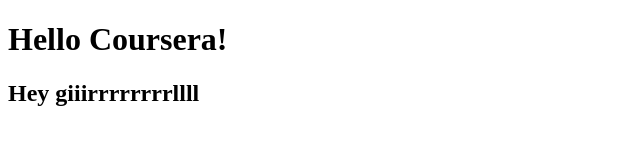
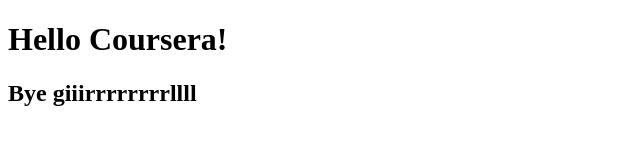
Before and after one commit to WiggyWamWam/CourseraTest, a plain HTML site: page index.html in a window 1280 px wide. Shown: the full height of the page, 0-640 px from the left. Drawn offline with Linux system fonts and the light colour scheme.

Commit message:
Bye girl

```diff
--- a/index.html
+++ b/index.html
@@ -7,6 +7,6 @@
 </head>
 <body>
 <h1>Hello Coursera!</h1>
-<h2>Hey giiirrrrrrrrllll</h2>
+<h2>Bye giiirrrrrrrrllll</h2>
 </body>
 </html>
```
